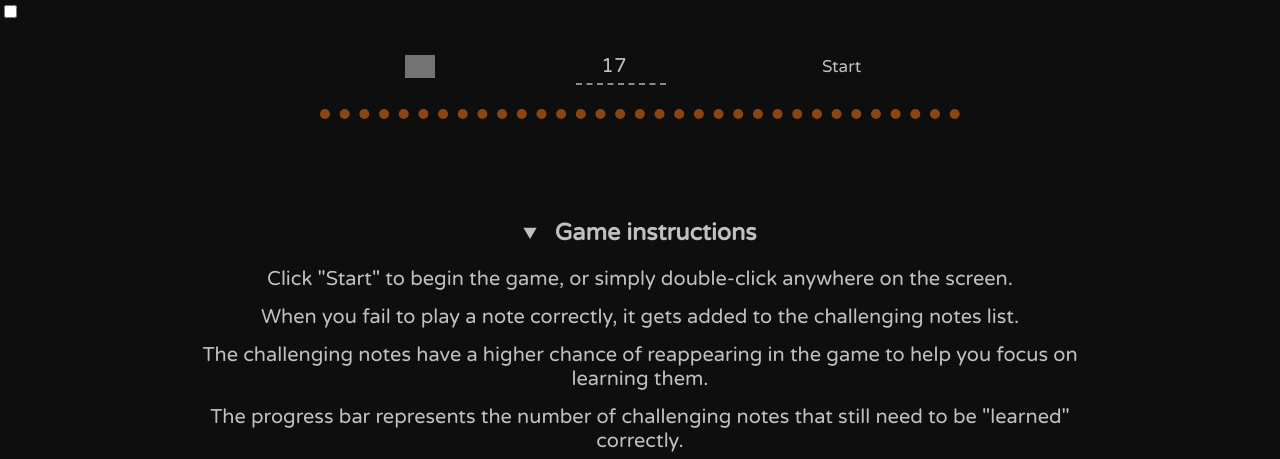
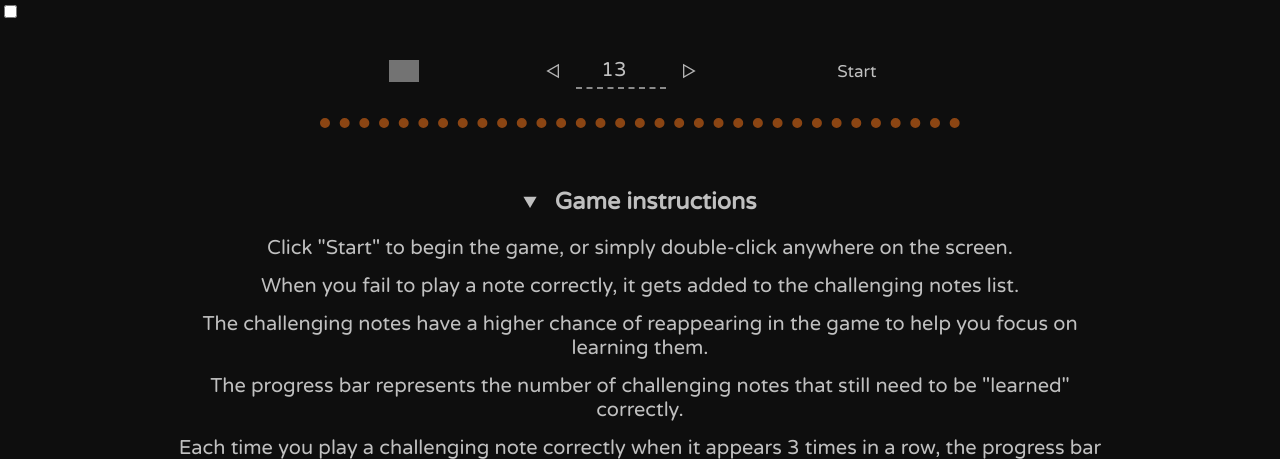
Before and after one commit to samuelgfeller/guitar-trainer, a PHP site: page / in a window 1280 px wide. Shown: the top 459 px of the page. Run offline with PHP 8.4, Linux system fonts and the light colour scheme; some libraries are stand-ins or nearby versions; grey boxes are pictures that could not be loaded.

Commit message:
Added next level function [SG-122]

```diff
--- a/css/modal.css
+++ b/css/modal.css
@@ -12,7 +12,7 @@
         overflow: auto; /* Enable scroll if needed */
         background-color: rgb(100, 100, 100); /* Fallback color */
         background-color: rgba(0, 0, 0, 0.4); /* Black w/ opacity */
-        backdrop-filter: blur(5px);
+        backdrop-filter: blur(3px);
     }
 
     /* Modal Content */
--- a/css/style.css
+++ b/css/style.css
@@ -9,7 +9,8 @@
         box-sizing: border-box;
         font-family: VarelaRound, sans-serif, serif;
     }
-    *:not(h1):not(h2):not(h3):not(h4){
+
+    *:not(h1):not(h2):not(h3):not(h4) {
         font-size: 20px;
     }
 
@@ -34,7 +35,7 @@
 
     }
 
-    header div {
+    header > div {
         display: flex;
         align-items: center;
         gap: 20px;
@@ -92,21 +93,26 @@
         gap: 0;
         max-width: 975px;
     }
-    #game-start-instruction p{
+
+    #game-start-instruction p {
         margin: 14px;
     }
-    #game-start-instruction details{
+
+    #game-start-instruction details {
         width: 100%;
         margin-top: 20px;
     }
-    details summary{
+
+    details summary {
         cursor: pointer;
         margin-bottom: 20px;
     }
+
     details summary > * {
-      display: inline;
+        display: inline;
     }
-    details summary h3{
+
+    details summary h3 {
         margin-left: 10px;
     }
 
@@ -144,32 +150,56 @@
         font-weight: bold;
         color: #bcbcbc;
     }
-    .label{
+
+    .label {
         color: #919191;
     }
 
     .visible-when-game-on {
         display: none;
     }
+
+    #previous-lvl-btn {
+        transform: rotate(90deg);
+    }
+
+    #next-lvl-btn {
+        transform: rotate(-90deg);
+    }
+    .lvl-icon{
+        width: 16px;
+        margin: 15px;
+        cursor: pointer;
+    }
+    .center-flexbox{
+        display: flex;
+        align-items: center;
+        justify-content: center;
+    }
+
     /*Score*/
-    #score{
+    #score {
         width: 100%;
         display: flex;
         justify-content: space-between;
         align-items: center;
     }
-    #score span{
+
+    #score span {
         width: fit-content;
         padding: 20px;
         font-size: 30px;
         font-weight: bold;
     }
+
     #incorrect-count {
         color: darkred;
     }
+
     #correct-count {
         color: green;
     }
+
     /* Detected note */
     #detected-note-div {
         width: 100%;
@@ -217,27 +247,33 @@
         bottom: 0;
         z-index: -1;
     }
-    #progress-bar-title-div{
+
+    #progress-bar-title-div {
         width: 100%;
         margin-bottom: 10px;
     }
-    #game-progress-div{
+
+    #game-progress-div {
         width: 90%;
         align-items: center;
         flex-wrap: nowrap;
         color: #b6b6b6;
     }
-    #game-progress-div span{
+
+    #game-progress-div span {
         width: fit-content;
     }
-    #game-progress-div .meter{
+
+    #game-progress-div .meter {
         width: 100%;
     }
-    .meter span{
+
+    .meter span {
         color: greenyellow;
         text-align: right;
         padding-right: 5px;
     }
+
     /*summary::marker{*/
     /*    content: none;*/
     /*}*/
@@ -247,7 +283,6 @@
     /*summary::-webkit-details-marker {*/
     /*  display: none*/
     /*}*/
-
     /*summary::after {*/
     /*  content: ' ►';*/
     /*}*/
@@ -257,24 +292,27 @@
 }
 
 @media (min-width: 641px) {
-    header div {
+    header > div {
         width: 60%;
         /*justify-content: center;*/
         /*column-gap: 60px;*/
     }
+
     #game-progress-div {
         width: 75%;
     }
 }
 
 @media (min-width: 961px) {
-    header div {
+    header > div {
         width: 50%;
     }
+
     #game-progress-div {
         width: 60%;
     }
 }
+
 @media (min-width: 1250px) {
     #game-progress-div {
         width: 50%;
--- a/index.php
+++ b/index.php
@@ -19,7 +19,11 @@
     <div>
         <!--<label for="bpm-input">Metronome BPM</label>-->
         <img src="img/mute-icon.svg" id="mute-metronome" class="icon">
-        <input type="number" min="0" value="17" id="bpm-input">
+        <div class="center-flexbox">
+            <img src="img/next-level.svg" alt="<" id="previous-lvl-btn" class="icon lvl-icon">
+            <input type="number" min="0" value="17" id="bpm-input">
+            <img src="img/next-level.svg" alt=">" id="next-lvl-btn" class="icon lvl-icon">
+        </div>
         <button class="btn" id="start-stop-btn">Start</button>
     </div>
 </header>
@@ -34,7 +38,7 @@
         </div>
         <span id="min-errors">0</span>
     </div>
-    <div id="score">
+    <div id="score" style="display:none;">
         <span id="incorrect-count"></span><span id="correct-count"></span>
     </div>
     <div id="game-start-instruction">
--- a/js/game-progress.js
+++ b/js/game-progress.js
@@ -3,12 +3,14 @@ export class GameProgress {
         this.gameUI = gameUI;
         this.closeModalEventHandler = this.closeModalEvent.bind(this);
         this.nextLevelEventHandler = this.nextLevelEvent.bind(this);
+        this.defaultStartingLevel = 13;
     }
 
     leveledUp() {
         this.gameUI.noteGame.gameStarter.stopGame();
         document.querySelector('header div').style.borderBottomColor = 'green';
         this.addAccomplishedLevel(document.getElementById('bpm-input').value);
+        this.gameUI.alreadyLeveledUp = true;
 
         let header = `<h2>Congratulations 🎉</h2>`;
         let body = `<div>Level completed!</div>`;
@@ -26,6 +28,7 @@ export class GameProgress {
         // Add event listeners
         document.getElementById('close-modal-btn').addEventListener('click', this.closeModalEventHandler);
         document.getElementById('next-lvl-modal-btn').addEventListener('click', this.nextLevelEventHandler);
+        document.getElementById('modal').addEventListener('click', this.closeModalEventHandler);
     }
 
     closeModalEvent() {
@@ -36,11 +39,18 @@ export class GameProgress {
         let modal = document.getElementById('modal');
         document.getElementById('close-modal-btn').removeEventListener('click', this.closeModalEventHandler);
         document.getElementById('next-lvl-modal-btn').removeEventListener('click', this.nextLevelEventHandler);
+        document.getElementById('modal').removeEventListener('click', this.closeModalEventHandler);
         modal.remove();
     }
 
     nextLevelEvent() {
-
+        this.gameUI.clearStats();
+        let bpmInput = document.getElementById('bpm-input');
+        bpmInput.stepUp();
+        // stepUp on input type number doesn't automatically fire the "change" event
+        const changeEvent = new Event('change');
+        bpmInput.dispatchEvent(changeEvent);
+        this.gameUI.noteGame.gameStarter.hideGameElementsAndDisplayInstructions();
     }
 
     // Store the accomplished levels in localStorage
@@ -73,4 +83,13 @@ export class GameProgress {
         return levels.includes(level);
     }
 
+    getCurrentLevel(){
+        let levels = this.getAccomplishedLevels();
+        if (Array.isArray(levels) && levels.length > 0) {
+            return parseInt(levels[levels.length - 1]) + 1;
+        }
+        // Return default level
+        return this.defaultStartingLevel;
+    }
+
 }
--- a/js/notes-provider.js
+++ b/js/notes-provider.js
@@ -28,7 +28,6 @@ export class NotesProvider {
                 }
             }
         }
-
         this.shuffleNotes();
     }
 
@@ -95,6 +94,11 @@ export class NotesProvider {
 
         // Reset the currentIndex to the beginning
         this.currentIndex = 0;
+        // The following shuffled notes used to create errors if the first one B|F♯ was not played, the second one B|C♯
+        // played right and then the odds choose the only existing challenging note B|F♯ which is also not played
+        // because the next in the line would be the third one G|F♯ meaning that the choice is G|F♯ or B|F♯ which have
+        // the same note.
+        // this.shuffledNotes = "B|F♯,B|C♯,G|F♯,G|E,B|G,A|D,G|C,A|C♯,B|D,A|F,G|D♯,G|B,A|G,D|A♯,E|F,B|E,E|B,G|G♯,D|C♯,E|G,D|G♯,E|A♯,G|D,B|C,D|F,E|C♯,A|B,D|E,E|A,A|A♯,E|C,D|A,B|G♯,E|D♯,B|F,B|A♯,D|G,G|C♯,D|B,E|D,D|C,A|G♯,A|C,D|F♯,A|E,B|D♯,G|A♯,B|A,E|G♯,A|D♯,G|F,E|F♯,G|A,D|D♯,A|F♯".split(",");
         console.debug('Shuffled combinations: ' + this.shuffledNotes);
     }
 
```
Also changed, not shown: js/game-ui.js (+27 -6 lines), js/main.js (+43 -15 lines), js/note-game.js (+34 -16 lines), img/next-level.svg (added).
